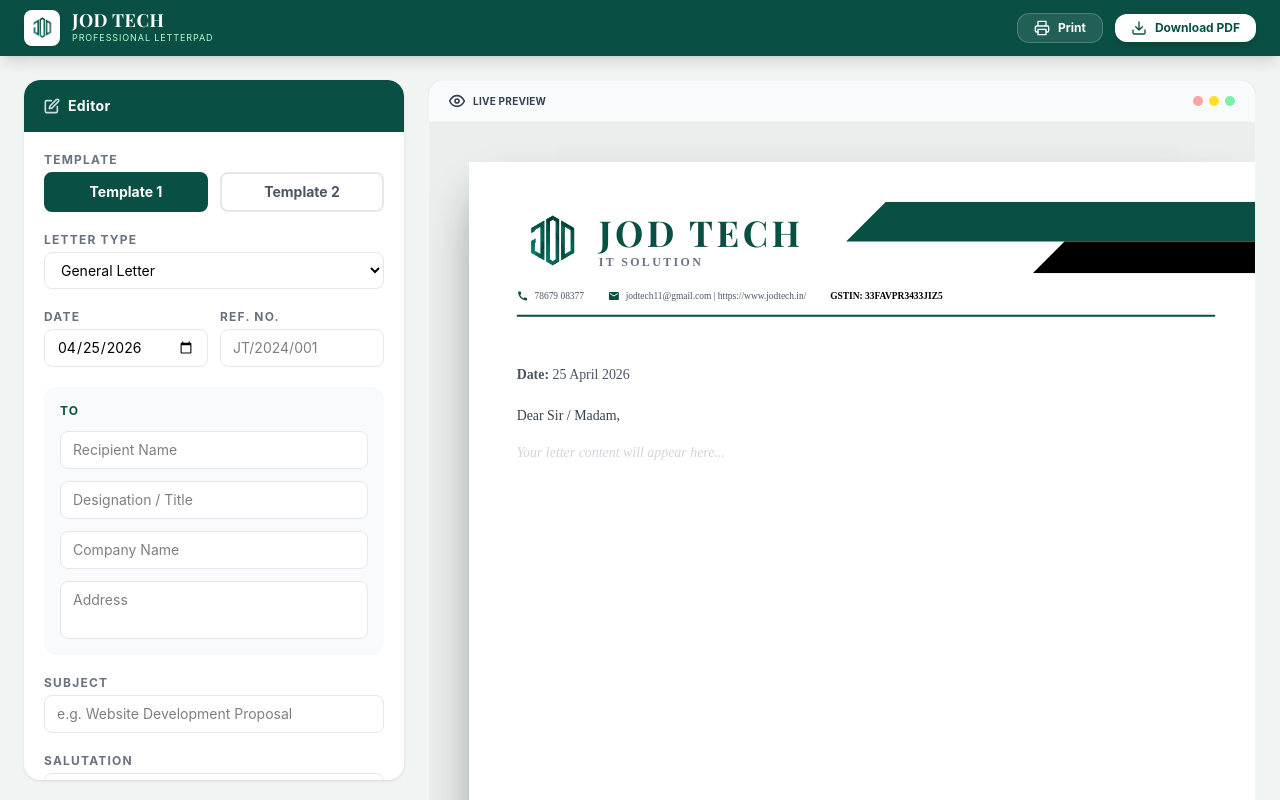
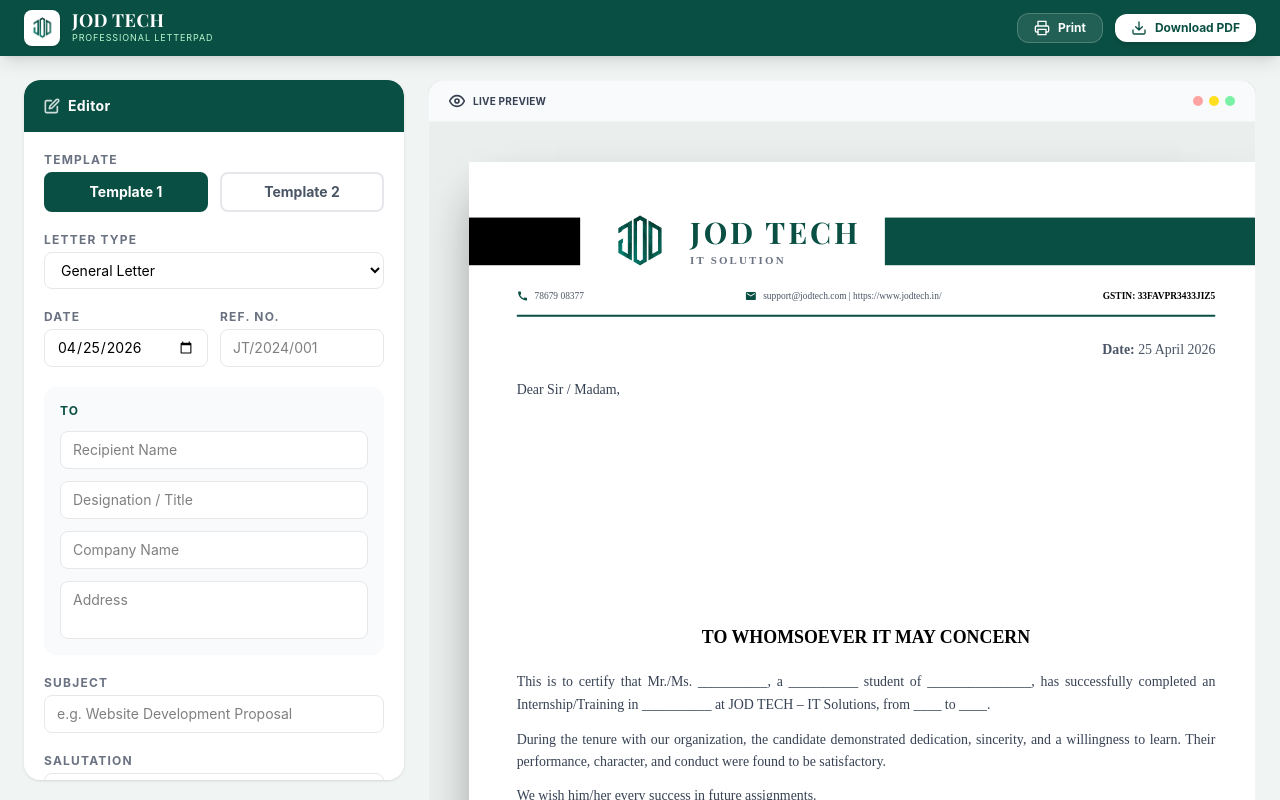
Before and after one commit to divi1127/letterpad, a React (Vite) app: page / in a window 1280 px wide. Shown: the top 800 px of the page. Built offline with nearby package versions, Linux system fonts and the light colour scheme.

Commit message:
first commit

```diff
--- a/src/App.jsx
+++ b/src/App.jsx
@@ -4,6 +4,12 @@ import TemplateTwo from "./components/TemplateTwo";
 import LetterEditor from "./components/LetterEditor";
 
 const today = new Date().toISOString().split("T")[0];
+
+const certBody = `This is to certify that Mr./Ms. __________, a __________ student of _______________, has successfully completed an Internship/Training in __________ at JOD TECH \u2013 IT Solutions, from ____ to ____.
+
+During the tenure with our organization, the candidate demonstrated dedication, sincerity, and a willingness to learn. Their performance, character, and conduct were found to be satisfactory.
+
+We wish him/her every success in future assignments.`;
 
 const defaultData = {
   template: 1,
@@ -15,9 +21,9 @@ const defaultData = {
   toCompany: "",
   toAddress: "",
   subject: "",
+  heading: "TO WHOMSOEVER IT MAY CONCERN",
   salutation: "Dear Sir / Madam",
-  body: "",
-  closing: "Yours faithfully,",
+  body: certBody,
   signatoryName: "",
   signatoryTitle: "",
 };
--- a/src/components/TemplateOne.jsx
+++ b/src/components/TemplateOne.jsx
@@ -10,8 +10,10 @@ const TemplateOne = ({ data = {} }) => {
     toAddress = "",
     subject = "",
     heading = "",
+    headingSize = "18",
     salutation = "",
     body = "",
+    bodySize = "14",
     signatoryName = "",
     signatoryTitle = "",
     letterType = "General Letter",
@@ -26,29 +28,29 @@ const TemplateOne = ({ data = {} }) => {
   return (
     <div className="w-full max-w-[800px] min-h-[1131px] bg-white shadow-2xl relative overflow-hidden flex flex-col mx-auto font-['Times_New_Roman']">
 
-      {/* TOP SHAPES & HEADER */}
-      <div className="relative pt-12 px-12 pb-4">
-        <div className="absolute top-10 right-0 flex flex-col items-end w-3/5 z-0 overflow-hidden">
-          <div className="h-10 w-[90%] bg-[#0A4F43] -skew-x-[45deg] translate-x-8"></div>
-          <div className="h-8 w-[50%] bg-black -skew-x-[45deg] translate-x-6 mt-0"></div>
-        </div>
-        <div className="relative z-10 flex flex-col pb-2">
-          <div className="flex items-center gap-3">
+      {/* HEADER */}
+      <div className="w-full pt-12 flex items-center">
+        <div className="h-12 w-28 bg-black"></div>
+        <div className="flex items-center gap-4 px-6">
           <img src="/jod.jpeg" alt="logo" className="h-16 object-contain" />
           <div>
-              <h1 className="font-serif font-bold text-4xl text-[#0A4F43] tracking-widest uppercase">JOD TECH</h1>
-              <p className="text-xs text-gray-500 font-bold tracking-[0.2em] uppercase mt-0.5">IT Solution</p>
+            <h1 className="font-serif font-bold text-3xl text-[#0A4F43] tracking-widest uppercase leading-tight">JOD TECH</h1>
+            <p className="text-[11px] text-gray-500 font-bold tracking-[0.2em] uppercase">IT Solution</p>
           </div>
         </div>
-          {/* Company Details */}
-          <div className="mt-4 text-[9.5px] text-gray-600 flex flex-wrap gap-x-6 gap-y-1.5 font-medium">
+        <div className="h-12 flex-grow bg-[#0A4F43]"></div>
+      </div>
+
+      {/* Company Details Top */}
+      <div className="px-12 mt-4">
+        <div className="text-[9.5px] text-gray-600 flex items-center justify-between font-medium">
           <div className="flex items-center gap-1.5">
             <svg className="w-3 h-3 text-[#0A4F43] shrink-0" fill="currentColor" viewBox="0 0 24 24"><path d="M20.01 15.38c-1.23 0-2.42-.2-3.53-.56-.35-.12-.74-.03-1.01.24l-1.57 1.97c-2.83-1.35-5.48-3.9-6.89-6.83l1.95-1.66c.27-.28.35-.67.24-1.02-.37-1.11-.56-2.3-.56-3.53 0-.54-.45-.99-.99-.99H4.19C3.65 3 3 3.24 3 3.99 3 13.28 10.73 21 20.01 21c.71 0 .99-.63.99-1.18v-3.45c0-.54-.45-.99-.99-.99z"/></svg>
             <span>78679 08377</span>
           </div>
           <div className="flex items-center gap-1.5">
             <svg className="w-3 h-3 text-[#0A4F43] shrink-0" fill="currentColor" viewBox="0 0 24 24"><path d="M20 4H4c-1.1 0-1.99.9-1.99 2L2 18c0 1.1.9 2 2 2h16c1.1 0 2-.9 2-2V6c0-1.1-.9-2-2-2zm0 4l-8 5-8-5V6l8 5 8-5v2z"/></svg>
-              <span>jodtech11@gmail.com | https://www.jodtech.in/</span>
+            <span>support@jodtech.com | https://www.jodtech.in/</span>
           </div>
           <div className="flex items-center gap-1.5 font-bold text-black">
             <span>GSTIN: 33FAVPR3433JIZ5</span>
@@ -56,17 +58,16 @@ const TemplateOne = ({ data = {} }) => {
         </div>
         <div className="h-[2px] w-full bg-[#0A4F43] mt-3 rounded-full"></div>
       </div>
-      </div>
 
       {/* BODY */}
-      <div className="px-12 py-6 flex-grow flex flex-col z-10">
+      <div className="px-12 pt-[22px] pb-6 flex-grow flex flex-col z-10">
 
-        {/* Ref & Date */}
-        <div className="flex justify-between text-[14px] text-gray-600 mb-5">
-          {refNo && <span><span className="font-bold">Ref:</span> {refNo}</span>}
-          {formattedDate && <span><span className="font-bold">Date:</span> {formattedDate}</span>}
+        {/* Date */}
+        {formattedDate && (
+          <div className="text-right text-[14px] text-gray-600 mb-5">
+            <span className="font-bold">Date:</span> {formattedDate}
           </div>
-
+        )}
 
         {/* To */}
         {(toName || toCompany || toAddress) && (
@@ -87,24 +88,26 @@ const TemplateOne = ({ data = {} }) => {
           </div>
         )}
 
+        {/* Salutation */}
+        {salutation && <p className="text-[14px] text-gray-700 mb-4">{salutation},</p>}
+
+        <div className="flex-grow flex flex-col justify-center">
           {/* Heading */}
           {heading && (
             <div className="mb-5">
-            <p className="text-[18px] font-bold text-black text-center">
+              <p className="font-bold text-black text-center" style={{ fontSize: `${headingSize}px` }}>
                 {heading}
               </p>
             </div>
           )}
 
-        {/* Salutation */}
-        {salutation && <p className="text-[14px] text-gray-700 mb-4">{salutation},</p>}
-
           {/* Body */}
-        <div className="text-[14px] text-gray-700 space-y-3 leading-relaxed flex-grow text-justify">
+          <div className="text-gray-700 space-y-3 leading-relaxed text-justify" style={{ fontSize: `${bodySize}px` }}>
             {bodyParagraphs.length > 0
               ? bodyParagraphs.map((p, i) => <p key={i}>{p}</p>)
               : <p className="text-gray-300 italic">Your letter content will appear here...</p>
             }
+          </div>
         </div>
 
         {/* Signature */}
@@ -150,7 +153,7 @@ const TemplateOne = ({ data = {} }) => {
           </div>
           <div className="flex items-center justify-end gap-3">
             <div className="text-[9px] text-gray-600 font-medium leading-tight">
-              <p>jodtech11@gmail.com | https://www.jodtech.in/</p>
+              <p>support@jodtech.com | https://www.jodtech.in/</p>
             </div>
             <div className="w-7 h-7 bg-[#0A4F43] flex items-center justify-center text-white shrink-0">
               <svg className="w-3.5 h-3.5" fill="currentColor" viewBox="0 0 24 24"><path d="M12 2C6.48 2 2 6.48 2 12s4.48 10 10 10 10-4.48 10-10S17.52 2 12 2zm-1 17.93c-3.95-.49-7-3.85-7-7.93 0-.62.08-1.21.21-1.79L9 15v1c0 1.1.9 2 2 2v1.93zm6.9-2.54c-.26-.81-1-1.39-1.9-1.39h-1v-3c0-.55-.45-1-1-1H8v-2h2c.55 0 1-.45 1-1V7h2c1.1 0 2-.9 2-2v-.41c2.93 1.19 5 4.06 5 7.41 0 2.08-.8 3.97-2.1 5.39z"/></svg>
--- a/src/components/TemplateTwo.jsx
+++ b/src/components/TemplateTwo.jsx
@@ -43,14 +43,14 @@ const TemplateTwo = ({ data = {} }) => {
 
       {/* Company Details Top */}
       <div className="px-12 mt-4">
-        <div className="text-[9.5px] text-gray-600 flex items-center justify-between font-medium">
+        <div className="text-[10.5px] text-gray-600 flex items-center justify-between font-medium">
           <div className="flex items-center gap-1.5">
             <svg className="w-3 h-3 text-[#0A4F43] shrink-0" fill="currentColor" viewBox="0 0 24 24"><path d="M20.01 15.38c-1.23 0-2.42-.2-3.53-.56-.35-.12-.74-.03-1.01.24l-1.57 1.97c-2.83-1.35-5.48-3.9-6.89-6.83l1.95-1.66c.27-.28.35-.67.24-1.02-.37-1.11-.56-2.3-.56-3.53 0-.54-.45-.99-.99-.99H4.19C3.65 3 3 3.24 3 3.99 3 13.28 10.73 21 20.01 21c.71 0 .99-.63.99-1.18v-3.45c0-.54-.45-.99-.99-.99z"/></svg>
             <span>78679 08377</span>
           </div>
           <div className="flex items-center gap-1.5">
             <svg className="w-3 h-3 text-[#0A4F43] shrink-0" fill="currentColor" viewBox="0 0 24 24"><path d="M20 4H4c-1.1 0-1.99.9-1.99 2L2 18c0 1.1.9 2 2 2h16c1.1 0 2-.9 2-2V6c0-1.1-.9-2-2-2zm0 4l-8 5-8-5V6l8 5 8-5v2z"/></svg>
-            <span>jodtech11@gmail.com | https://www.jodtech.in/</span>
+            <span>support@jodtech.com | https://www.jodtech.in/</span>
           </div>
           <div className="flex items-center gap-1.5 font-bold text-black">
             <span>GSTIN: 33FAVPR3433JIZ5</span>
@@ -60,7 +60,7 @@ const TemplateTwo = ({ data = {} }) => {
       </div>
 
       {/* BODY */}
-      <div className="px-12 py-6 flex-grow flex flex-col z-10">
+      <div className="px-12 pt-[22px] pb-6 flex-grow flex flex-col z-10">
 
         {/* Date */}
         {formattedDate && (
@@ -89,8 +89,9 @@ const TemplateTwo = ({ data = {} }) => {
         )}
 
         {/* Salutation */}
-        {salutation && <p className="text-[14px] text-gray-700 mb-4">{salutation},</p>}
+        {salutation && <p className="text-[14px] text-gray-700 ">{salutation},</p>}
 
+        <div className="flex-grow flex flex-col justify-center -mt-25">
           {/* Heading */}
           {heading && (
             <div className="mb-5">
@@ -101,15 +102,16 @@ const TemplateTwo = ({ data = {} }) => {
           )}
 
           {/* Body */}
-        <div className="flex-grow text-gray-700 space-y-3 leading-relaxed text-justify" style={{ fontSize: `${bodySize}px` }}>
+          <div className="text-gray-700 space-y-3 leading-relaxed text-justify" style={{ fontSize: `${bodySize}px` }}>
             {bodyParagraphs.length > 0
               ? bodyParagraphs.map((p, i) => <p key={i}>{p}</p>)
               : <p className="text-gray-300 italic">Your letter content will appear here...</p>
             }
           </div>
+        </div>
 
         {/* Signature */}
-        <div className="pb-4">
+        <div className="pb-[14px]">
           <div className="flex justify-end">
             <div className="flex flex-col items-center">
               <div className="w-48 border-t-2 border-black"></div>
@@ -132,7 +134,7 @@ const TemplateTwo = ({ data = {} }) => {
           </div>
           <div className="flex items-center gap-2">
             <svg className="w-3 h-3 text-[#0A4F43]" fill="currentColor" viewBox="0 0 24 24"><path d="M20 4H4c-1.1 0-1.99.9-1.99 2L2 18c0 1.1.9 2 2 2h16c1.1 0 2-.9 2-2V6c0-1.1-.9-2-2-2zm0 4l-8 5-8-5V6l8 5 8-5v2z"/></svg>
-            <span>jodtech11@gmail.com</span>
+            <span>support@jodtech.com</span>
           </div>
           <div className="flex items-center gap-2">
             <svg className="w-3 h-3 text-[#0A4F43]" fill="currentColor" viewBox="0 0 24 24"><path d="M12 2C6.48 2 2 6.48 2 12s4.48 10 10 10 10-4.48 10-10S17.52 2 12 2zm-1 17.93c-3.95-.49-7-3.85-7-7.93 0-.62.08-1.21.21-1.79L9 15v1c0 1.1.9 2 2 2v1.93zm6.9-2.54c-.26-.81-1-1.39-1.9-1.39h-1v-3c0-.55-.45-1-1-1H8v-2h2c.55 0 1-.45 1-1V7h2c1.1 0 2-.9 2-2v-.41c2.93 1.19 5 4.06 5 7.41 0 2.08-.8 3.97-2.1 5.39z"/></svg>
```
Lines whose indentation alone changed are shown as unchanged.
